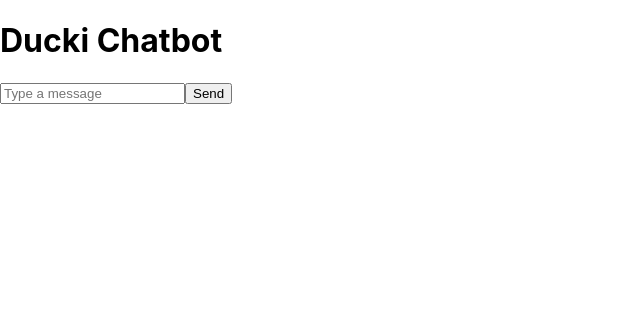
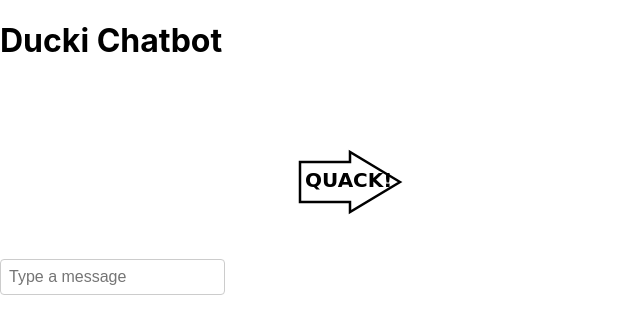
Before and after one commit to UNO-CSCI4830/Ducki, a React (Create React App) app in the folder frontend/: page / in a window 1280 px wide. Shown: the top 334 px of the page, without its empty margins (0-640 px from the left). Built offline with nearby package versions, Linux system fonts and the light colour scheme.

Commit message:
Updating Send Button

```diff
--- a/frontend/src/App.js
+++ b/frontend/src/App.js
@@ -51,8 +51,24 @@ const Chatbot = () => {
           value={message}
           onChange={(e) => setMessage(e.target.value)}
           placeholder="Type a message"
+          style={{
+            marginBottom: '10px',
+            padding: '8px',
+            fontSize: '16px',
+            borderRadius: '4px',
+            border: '1px solid #ccc',
+          }}
         />
-        <button type="submit">Send</button>
+        <button type="submit"
+          style={{border: 'none', background: 'none', padding: 0}}
+        >
+          <img
+            src="/Quack.svg"
+            alt=""
+            style={{marginRight: '100px', width: '200px', height: '200px',cursor: 'pointer',}}
+            onClick={sendMessage}
+          />
+        </button>
       </form>
     </div>
   );
```
Also changed, not shown: frontend/public/Quack.png (added), frontend/public/Quack.svg (added).
